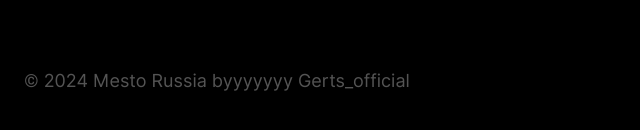
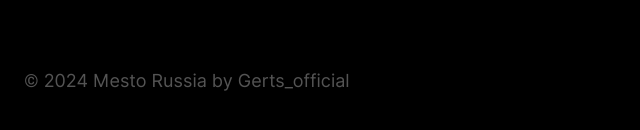
Before and after one commit to Gerts-official/mesto-project-ff, a website built with webpack: page src/index.html in a window 1280 px wide. Shown: the part 648-778 px from the top of the page, 175-815 px from the left. Built offline with nearby package versions, Linux system fonts and the light colour scheme; no server answers.

Commit message:
Project-7, version 1.0.3 FINAL

```diff
--- a/src/index.html
+++ b/src/index.html
@@ -30,7 +30,7 @@
   </main>
   <footer class="footer page__section">
     <p class="footer__copyright">
-      © 2024 Mesto Russia byyyyyyy Gerts_official
+      © 2024 Mesto Russia by Gerts_official
     </p>
   </footer>
 
```
Also changed, not shown: dist/index.html.
